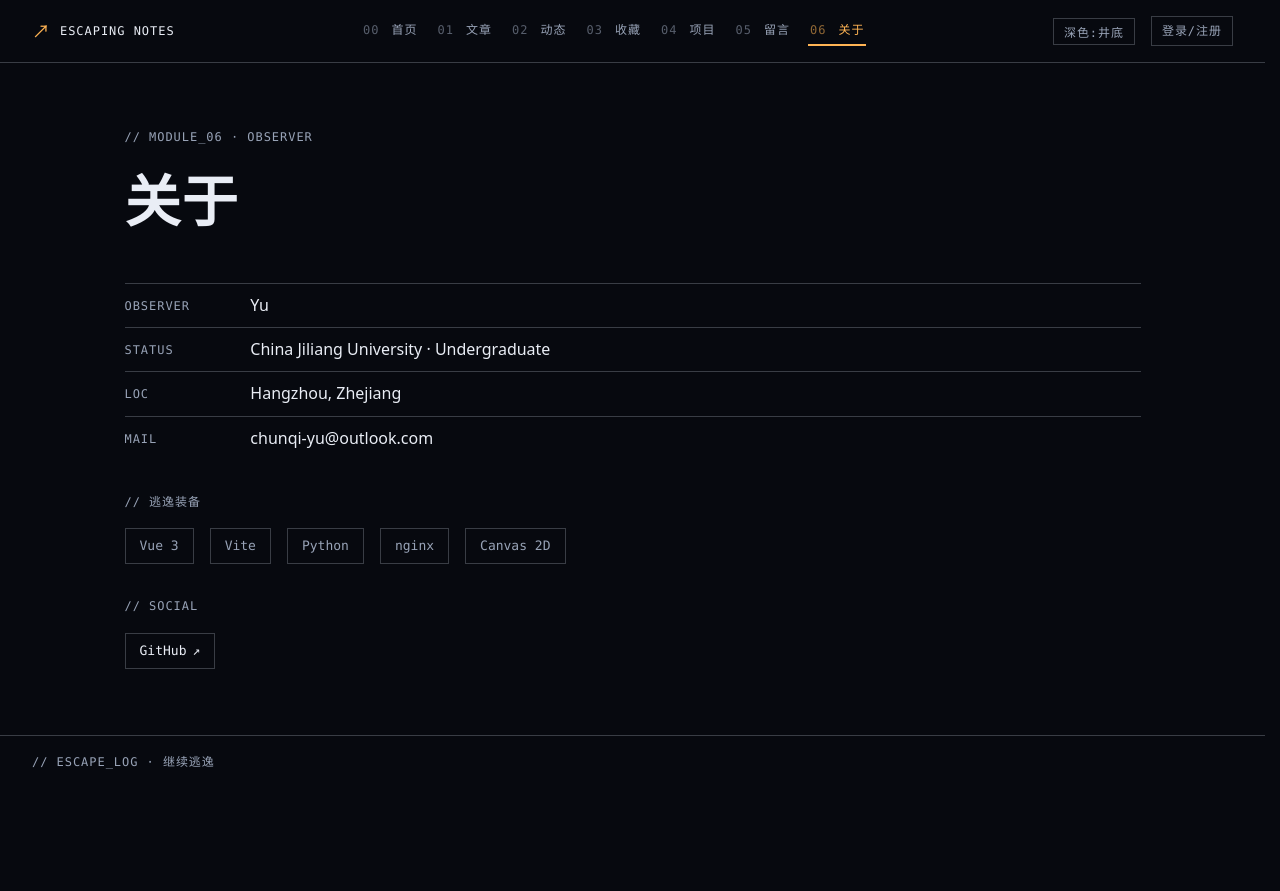
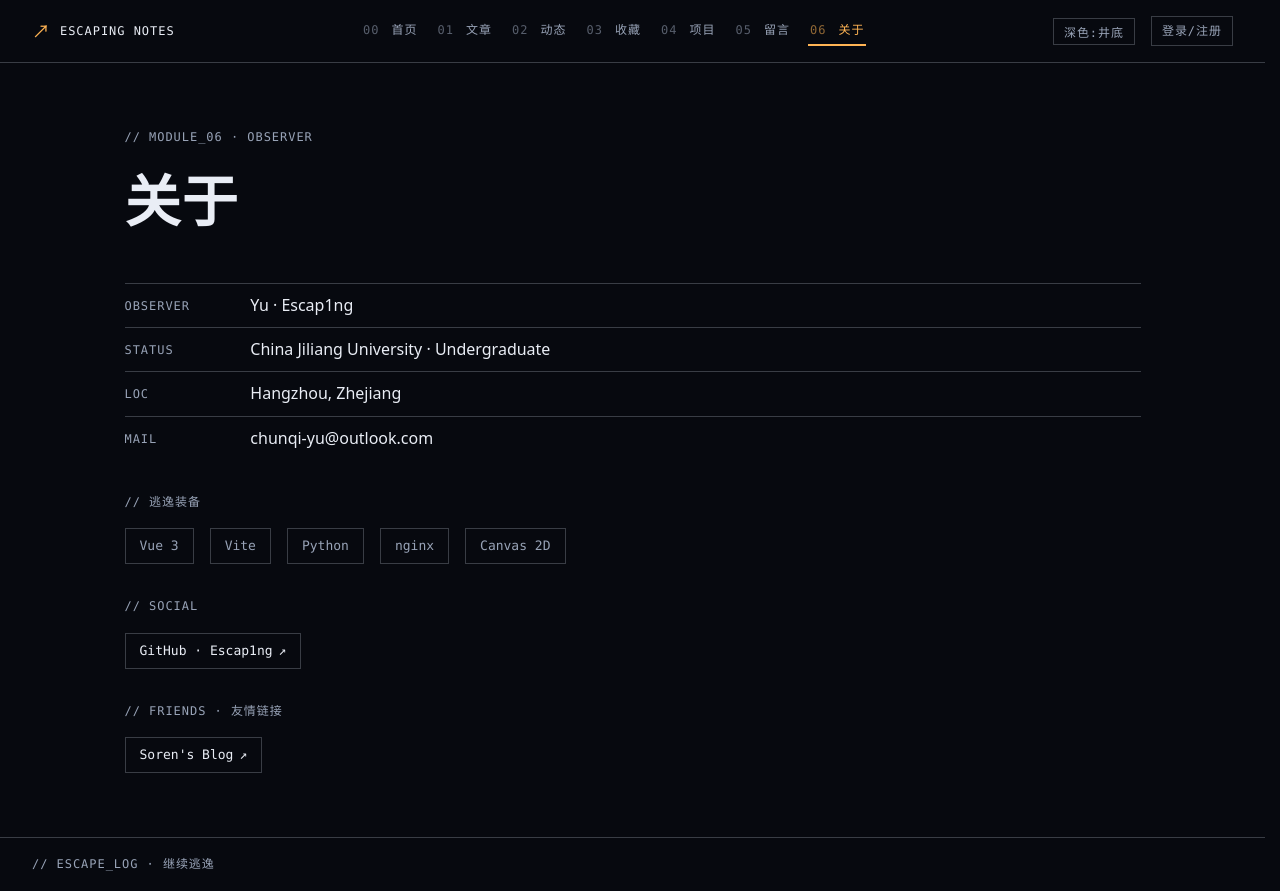
Before and after one commit to Escap1ng/Escaping-Notes, a Vue app: page /about in a window 1280 px wide. Before the commit the page ends 800 px from the top, so only its background shows below. Built offline with nearby package versions, Linux system fonts and the light colour scheme; no server answers.

Commit message:
关于页新增友情链接与GitHub用户名展示，管理界面移除SITE编辑块

```diff
--- a/src/config/site.js
+++ b/src/config/site.js
@@ -2,14 +2,14 @@
 export const site = {
   name: 'Escaping Notes',
   subtitle: '每一次书写，都是一次逃逸',
-  author: 'Yu',
+  author: 'Yu · Escap1ng',
   bio: 'China Jiliang University · Undergraduate',
   location: 'Hangzhou, Zhejiang',
   coords: '30.25°N 120.17°E',
   email: 'chunqi-yu@outlook.com',
   url: 'https://escaping.top', // 站点公开地址（RSS/OG/canonical 用）
   socials: [
-    { label: 'GitHub', url: 'https://github.com/Escap1ng' },
+    { label: 'GitHub · Escap1ng', url: 'https://github.com/Escap1ng' },
   ],
   gear: ['Vue 3', 'Vite', 'Python', 'nginx', 'Canvas 2D'], // 逃逸装备（关于页）
 }
--- a/src/views/AboutView.vue
+++ b/src/views/AboutView.vue
@@ -1,5 +1,10 @@
 <script setup>
 import { content } from '../lib/content.js'
+
+// 友情链接（关于页展示，后续可直接在此追加）
+const friends = [
+  { label: "Soren's Blog", url: 'https://soren-s-blog-base.pages.dev/' },
+]
 </script>
 
 <template>
@@ -39,6 +44,15 @@ import { content } from '../lib/content.js'
       <li v-for="s in content.site.socials" :key="s.label">
         <a class="link-item" :href="s.url" target="_blank" rel="noopener noreferrer">
           {{ s.label }}<span aria-hidden="true">↗</span>
+        </a>
+      </li>
+    </ul>
+
+    <p class="readout social-title">// FRIENDS · 友情链接</p>
+    <ul class="link-list">
+      <li v-for="f in friends" :key="f.url">
+        <a class="link-item" :href="f.url" target="_blank" rel="noopener noreferrer">
+          {{ f.label }}<span aria-hidden="true">↗</span>
         </a>
       </li>
     </ul>
--- a/src/views/AdminView.vue
+++ b/src/views/AdminView.vue
@@ -17,7 +17,6 @@ const notice = ref('')
 const ed = ref({ slug: '', title: '', date: '', tags: '', summary: '', body: '' })
 
 // 设置页签（行式编辑，格式见各占位提示）
-const siteForm = ref('')
 const updatesForm = ref('')
 const linksForm = ref('')
 const projectsForm = ref('')
@@ -41,11 +40,6 @@ function flash(s) {
 }
 
 function fillForms() {
-  const s = content.site
-  siteForm.value =
-    [s.name, s.subtitle, s.author, s.bio, s.location, s.coords, s.email, s.url].join('\n') +
-    '\n' +
-    (s.socials || []).map((x) => `${x.label}|${x.url}`).join('\n')
   updatesForm.value = content.updates.map((u) => `${u.date} | ${u.text}`).join('\n')
   linksForm.value = content.linkGroups
     .map((g) => g.items.map((i) => `${g.group}|${g.label}|${i.name}|${i.url}`).join('\n'))
@@ -139,22 +133,6 @@ async function delPost(slug) {
 // ---------- 设置 ----------
 const lines = (s) => s.split('\n').map((l) => l.trim()).filter(Boolean)
 
-async function saveSite() {
-  const ls = siteForm.value.split('\n').map((l) => l.trim())
-  const [name, subtitle, author, bio, location, coords, email, url] = ls.slice(0, 8)
-  const socials = ls.slice(8).filter(Boolean).map((l) => {
-    const [label, u] = l.split('|')
-    return { label: label || '', url: u || '#' }
-  })
-  const res = await api('/api/content/site', {
-    method: 'PUT',
-    body: { name, subtitle, author, bio, location, coords, email, url, socials, gear: content.gear },
-  })
-  if (res) {
-    await loadContent()
-    flash('站点信息已保存')
-  }
-}
 async function saveUpdates() {
   const arr = lines(updatesForm.value).map((l) => {
     const [date, ...rest] = l.split('|')
@@ -322,11 +300,6 @@ async function onFile(e) {
     <!-- 设置（站长） -->
     <div v-if="tab === 'settings' && isOwner()">
       <div class="set-block">
-        <h3 class="readout">// SITE · 8 行字段 + 社交行 label|url</h3>
-        <textarea v-model="siteForm" class="field mono" rows="12"></textarea>
-        <button class="submit readout" @click="saveSite">保存站点信息</button>
-      </div>
-      <div class="set-block">
         <h3 class="readout">// UPDATES · 每行 date | text</h3>
         <textarea v-model="updatesForm" class="field mono" rows="6"></textarea>
         <button class="submit readout" @click="saveUpdates">保存动态</button>
```
